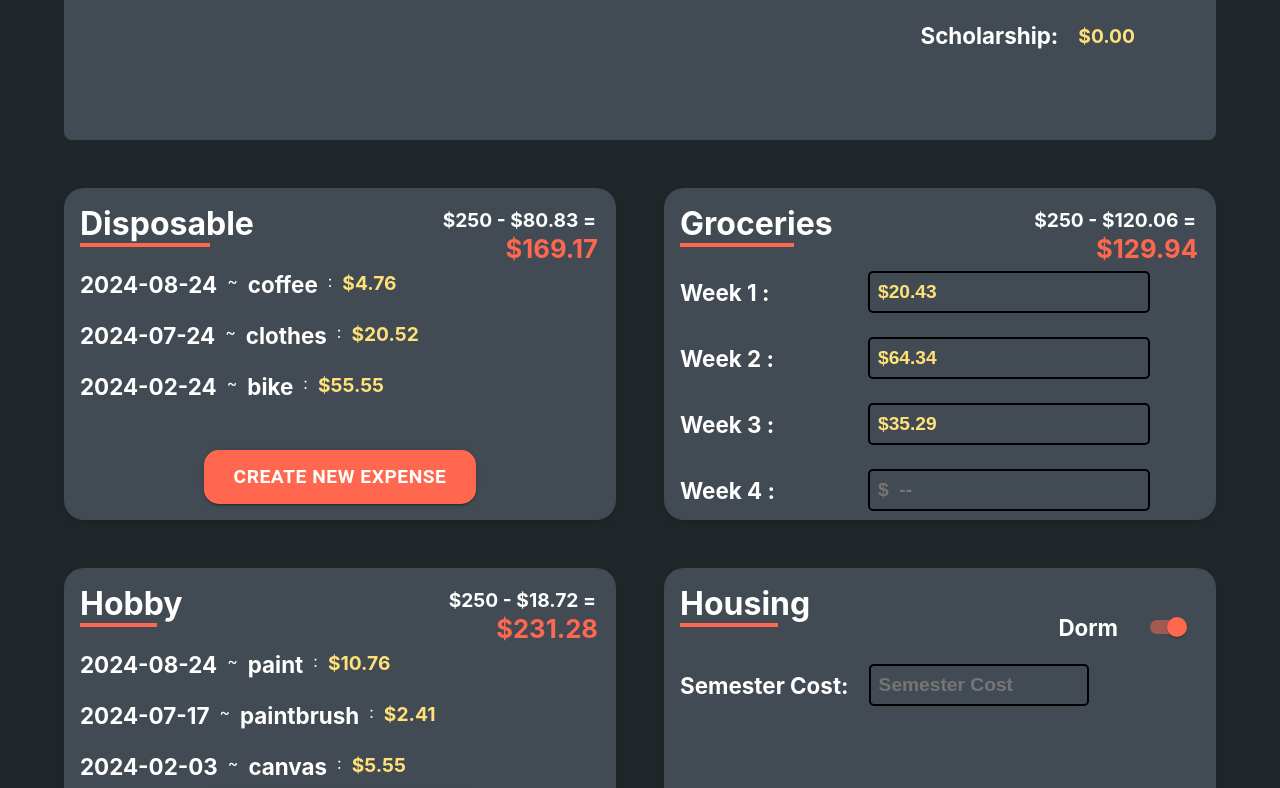
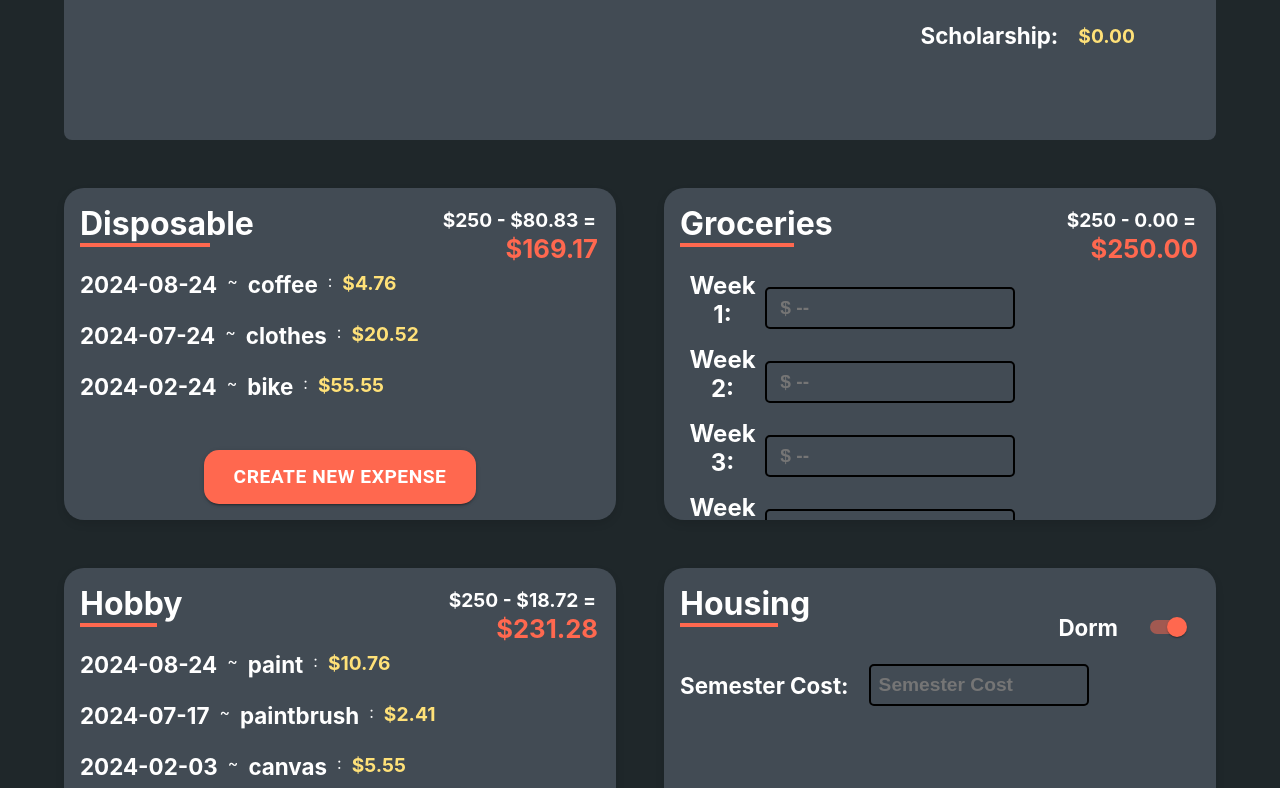
Before and after one commit to cspearmint/bud-jet, a React (Create React App) app in the folder budjet/: page /main in a window 1280 px wide. Shown: the part 465-1253 px from the top of the page. Built offline with nearby package versions, Linux system fonts and the light colour scheme.

Commit message:
updated groceries budgeting

```diff
--- a/budjet/src/components/main.css
+++ b/budjet/src/components/main.css
@@ -514,6 +514,32 @@ TODO:
   margin-top: 40px;
   margin-left: 10px;
 }
+
+/*groceries catgegory*/
+.groceries-container{
+  padding-top: 1.5rem;
+  display: grid;
+  grid-template-columns: 0.5fr 1fr;
+  grid-template-rows: 1fr 1fr 1fr;
+  gap: 0px;
+  align-items: center;
+  justify-items: start;
+  font-weight: bold;
+  font-size: 24px;;
+}
+
+.groceries-details input[type="text"] {
+  font-size: 1.2rem;
+  font-weight: bold;
+  color: #FFE178;
+  background-color: transparent;
+  border: 2px solid black;
+  border-radius: 5px;
+  padding: 8px;
+  width: 230px;
+  margin: 5px 0;
+  margin-right: 100px;
+}
 .item {
 
   padding-bottom: 1rem;
--- a/budjet/src/components/main.js
+++ b/budjet/src/components/main.js
@@ -54,12 +54,26 @@ function ExpenseCard({ isOpen, onClose, onSave }) {
 function Category({ categoryName, items, onAddExpense }) {
   const [budget, setBudget] = useState(250); // holds budget
 
+  //GROCERIES EXPENSES
+  const [week1, setWeek1] = useState('');
+  const [week2, setWeek2] = useState('');
+  const [week3, setWeek3] = useState('');
+  const [week4, setWeek4] = useState('');
+  const [totalGroceries, setTotalGroceries] = useState('');
+
+  //calculates groceries as user types
+  useEffect(() => {
+    const total = parseFloat(week1 || 0) + parseFloat(week2 || 0) + parseFloat(week3 || 0) + parseFloat(week4 || 0);
+    setTotalGroceries(total.toFixed(2));
+  }, [week1, week2, week3, week4]);
+
   //calculate budget - totalExpenses
   const totalExpenses = items.reduce((total, item) => {
     return total + parseFloat(item.cost.replace(/[$,]/g, '') || 0);
   }, 0);
   const roundedExpenseTotal = `$${totalExpenses.toFixed(2)}`;
   const roundedBudget = `$${(budget - totalExpenses).toFixed(2)}`;
+  const roundedGroceriesBudget = `$${(budget - totalGroceries).toFixed(2)}`;
 
   const [dormChecked, setDormChecked] = useState(true); //sets dormChecked to true and declares setDormChecked as function to update its value
 
@@ -80,6 +94,12 @@ function Category({ categoryName, items, onAddExpense }) {
   const [feesScholar, setFeesScholar] = useState('');
   const [housingScholar, sethousingScholar] = useState('');
   const [totalScholar, setTotalScholar] = useState('');
+
+// //groceries total
+// const calculateGroceries = () => {
+//   const total = parseFloat(week1 || 0) + parseFloat(week2 || 0) + parseFloat(week3 || 0) + parseFloat(week4 || 0);
+//   setTotalScholar(total.toFixed(2));
+// }
 
 //calculates housing out of pocket
 const calculateOutOfPocket = () => {
@@ -224,7 +244,7 @@ const renderHousing = () => {
   return (
     <div className={`${categoryName} category-container`}>
         <Heading text = {categoryName.charAt(0).toUpperCase() + categoryName.slice(1)}></Heading>
-        {(categoryName === 'disposable' || categoryName === 'hobby' || categoryName === 'groceries') && (
+        {(categoryName === 'disposable' || categoryName === 'hobby') && (
       <div className={`category-total ${categoryName}-total totalExpense`}>
       <div>${budget} - {roundedExpenseTotal} =</div>
       <div className='remainingBudget'>{roundedBudget}</div>
@@ -284,27 +304,44 @@ const renderHousing = () => {
           />
       </div>
       )}
-      {categoryName === 'groceries' && (
-        <div className="out-pocket-container">
-        <Button
-          onClick={calculateTuition}
-          variant="contained"
-          style={{
-            backgroundColor: '#FF684F',
-            color: 'white',
-            padding: '5px 15px',
-            fontSize: '1rem',
-            fontWeight: 'bold',
-            borderRadius: '15px',
-            marginTop: '30px',
-            cursor: 'pointer',
-            alignSelf: 'center',
-            '&:hover': { backgroundColor: '#F47C7C'},
-          }}>
-          Calculate!
-        </Button>
-      </div>
-      )}
+      {categoryName === 'groceries' ? (
+        <div className="groceries-details">
+        <div className={`category-total ${categoryName}-total totalExpense`}>
+        <div>${budget} - {totalGroceries} =</div>
+        <div className='remainingBudget'>{roundedGroceriesBudget}</div>
+        </div>
+        <div className="groceries-container">
+          <div className="item">Week 1: </div>
+          <input
+            type="text"
+            placeholder=" $ -- "
+            value={week1}
+            onChange={e => setWeek1(e.target.value)}
+          />
+          <div className="item">Week 2:</div>
+          <input
+            type="text"
+            placeholder=" $ -- "
+            value={week2}
+            onChange={e => setWeek2(e.target.value)}
+          />
+          <div className="item">Week 3:</div>
+          <input
+            type="text"
+            placeholder=" $ -- "
+            value={week3}
+            onChange={e => setWeek3(e.target.value)}
+          />
+          <div className="item">Week 4:</div>
+          <input
+            type="text"
+            placeholder=" $ -- "
+            value={week4}
+            onChange={e => setWeek4(e.target.value)}
+          />
+        </div>
+        </div>
+      ) : null}
 
       {categoryName === 'housing' && (
         renderHousing()
@@ -433,11 +470,7 @@ function Main() {
       { date: '2024-07-24', item: 'clothes', cost: '$20.52' },
       { date: '2024-02-24', item: 'bike', cost: '$55.55' },
     ],
-    groceries: [
-      { date: 'Week 1', cost: '$20.43' },
-      { date: 'Week 2', cost: '$64.34' },
-      { date: 'Week 3', cost: '$35.29' },
-      { date: 'Week 4', cost: '' },
+    groceries: [,
     ],
     hobby: [
       { date: '2024-08-24', item: 'paint', cost: '$10.76' },
```
